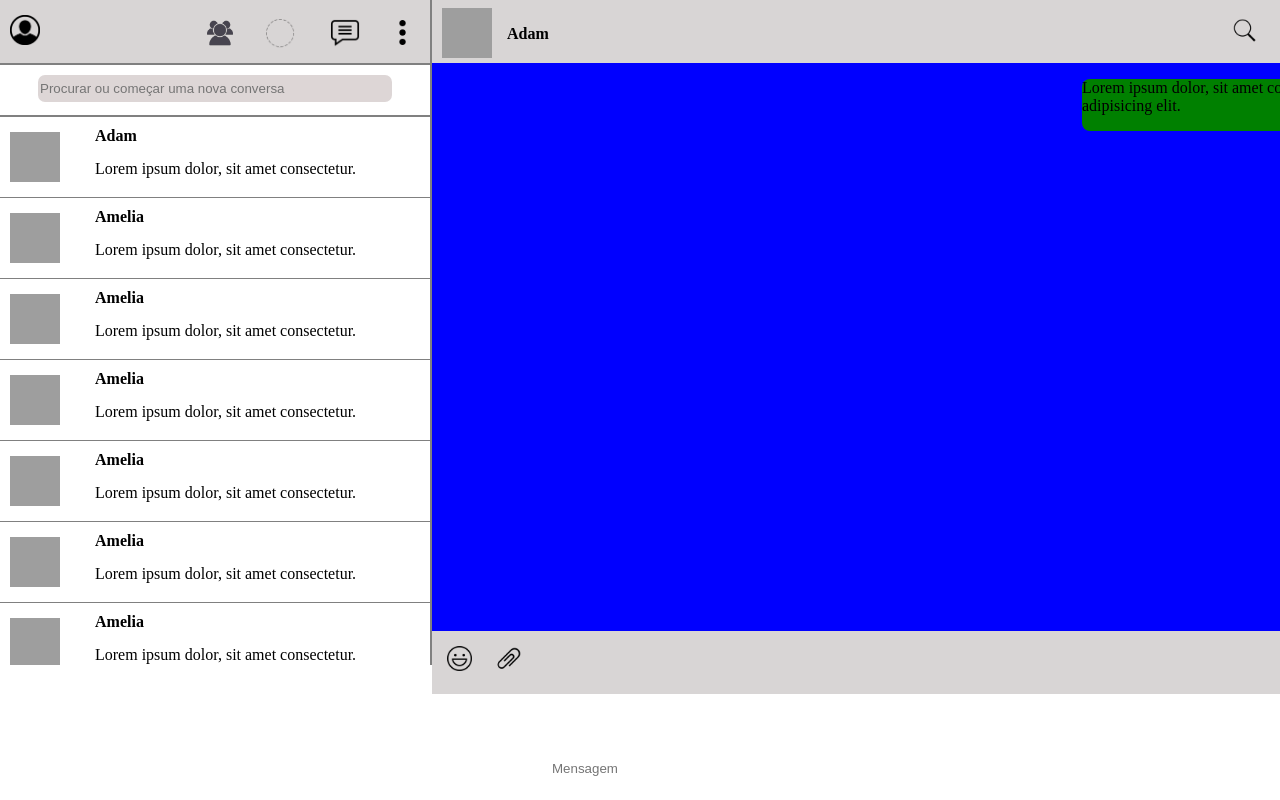
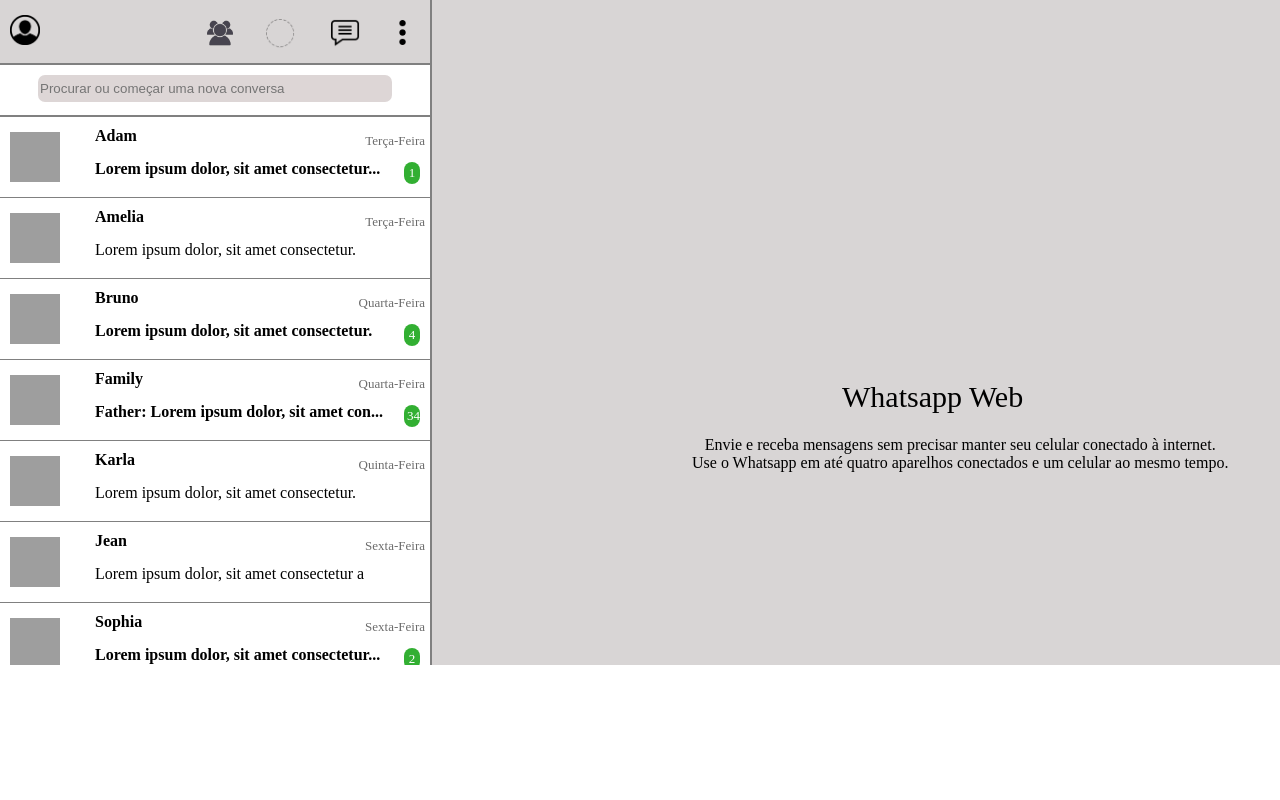
Before and after one commit to Vitor104/whatsappClone, a plain HTML site: page outrapagina/outra.html in a window 1280 px wide. Shown: the top 800 px of the page. Drawn offline with Linux system fonts and the light colour scheme; grey boxes are pictures that could not be loaded.

Commit message:
quase finalizando

```diff
--- a/outrapagina/css/outra.css
+++ b/outrapagina/css/outra.css
@@ -117,6 +117,16 @@
 {
     background-color: rgb(216, 213, 213, 0.18);
 }
+#dia
+{
+    margin: 0px;
+    padding: 0px;
+    position: absolute;
+    right: 5px;
+    font-size: 13px;
+    opacity: 0.58;
+    top: 16px;
+}
 .barra
 {
     text-align: center;
@@ -148,22 +158,31 @@
 }
 .figura
 {
-    display: none;
+    display: ;
     position: relative;
-    background-color: rgba(159, 255, 255, 0.88);
-    height: 300px;
-    width: 300px;
-    top: 150px;
-    left: 400px;
-    border-top-left-radius: 150px;
-    border-top-right-radius: 50px;
-    border-bottom-left-radius: 20px;
-    border-bottom-right-radius: 150px;
+    text-align: center;
+}
+.figuramsg
+{
+    position: absolute;
+    top: 350px;
+    left: 410px;
+    font-size: 30px;
+    font-weight: normal;
+    text-decoration: none;
+}
+.figuramsg2
+{
+    position: absolute;
+    top: 420px;
+    left: 260px;
+    font-weight: normal;
+    text-decoration: none;
 }
 .um
 {
-    display: ;
-    background-color: blue;
+    display: none;
+    background-color: rgb(173, 173, 184);
 }
 .configs
 {
@@ -212,7 +231,7 @@
     background-color: rgb(216, 213, 213);
     width: 100%;
     height: 63px;
-    margin-top: 500px;
+    margin-top: 398px;
 }
 .mic
 {
@@ -239,7 +258,7 @@
     height: 35px;
     width: 35px;
     margin: 0px;
-    padding-top: 10px;
+    padding-top: 12px;
     position: relative;
     left: 35px;
 }
@@ -248,7 +267,7 @@
    height: 25px;
    width: 25px;
    margin: 0px;
-   top: 15px;
+   top: 17px;
    position: relative;
    float: left;
    left: 15px;
@@ -260,7 +279,7 @@
 .primeira-mensagem
 {
     color: black;
-    background-color: green;
+    background-color: rgb(47, 182, 47);
     width: 260px;
     border-radius: 8px;
     margin-left: 650px;
@@ -275,7 +294,7 @@
 #hora
 {
     color: black;
-    background-color: green;
+    background-color: rgb(50, 175, 50);
     width: 30px;
     margin-left: 215px;
     margin-top: 0px;
@@ -283,3 +302,35 @@
     position: relative;
     bottom: 10px;
 }
+.segunda-mensagem
+{
+    background-color: white;
+    width: 260px;
+    margin-left: 20px;
+    border-radius: 8px;
+    border-top-left-radius: 0%;
+    color: black;
+    height: 52px;
+}
+#hora2
+{
+    color: black;
+    width: 30px;
+    margin-left: 210px;
+    position: relative;
+    bottom: 10px;
+    font-size: 13px;
+}
+#nmensagem
+{
+    background-color: rgb(50, 175, 50);
+    width: 10px;
+    position: absolute;
+    color: rgb(255, 255, 255);
+    right: 10px;
+    padding: 3px;
+    top: 45px;
+    border-radius: 15px;
+    font-size: 13px;
+    text-align: center;
+}
--- a/outrapagina/js/outra.js
+++ b/outrapagina/js/outra.js
@@ -2,7 +2,11 @@
 
 
 function myFunction () {
-    let teste = document.querySelector(".um");
-    teste.style.display = "block";
+    let conversa = document.querySelector(".um");
+    conversa.style.display = "block";
+    let numero = document.querySelector("#nmensagem");
+    numero.style.display = "none";
 
+    let principal = document.querySelector(".figura");
+    principal.style.display = "none";
 }
--- a/outrapagina/outra.html
+++ b/outrapagina/outra.html
@@ -24,7 +24,9 @@
             <article class="contatos-conversas" onclick="myFunction()"> <a href="#">
                 <img src="./img-conversa/conversa11.jpg" alt="">
                 <h4>Adam</h4>
-                <p>Lorem ipsum dolor, sit amet consectetur.</p>
+                <p id="dia">Terça-Feira</p>
+                <p id="nmensagem">1</p>
+                <p> <strong>Lorem ipsum dolor, sit amet consectetur...</strong></p>
             </a>
             </article>
 
@@ -32,6 +34,7 @@
                  <a href="#">
                     <img src="./img-conversa/conversa11.jpg" alt="">
                     <h4>Amelia</h4>
+                    <p id="dia">Terça-Feira</p>
                     <p>Lorem ipsum dolor, sit amet consectetur.</p>
                 </a>
             </article>
@@ -39,7 +42,28 @@
             <article class="contatos-conversas">
                 <a href="#">
                     <img src="./img-conversa/conversa11.jpg" alt="">
-                    <h4>Amelia</h4>
+                    <h4>Bruno</h4>
+                    <p id="dia">Quarta-Feira</p>
+                    <p id="nmensagem">4</p>
+                    <p><strong>Lorem ipsum dolor, sit amet consectetur.</strong></p>
+                </a>
+            </article>
+
+            <article class="contatos-conversas">
+                <a href="#">
+                    <img src="./img-conversa/conversa11.jpg" alt="">
+                    <h4>Family</h4>
+                    <p id="dia">Quarta-Feira</p>
+                    <p id="nmensagem">34</p>
+                    <p><strong>Father: Lorem ipsum dolor, sit amet con...</strong></p>
+                </a>
+            </article>
+
+            <article class="contatos-conversas">
+                <a href="#">
+                    <img src="./img-conversa/conversa11.jpg" alt="">
+                    <h4>Karla</h4>
+                    <p id="dia">Quinta-Feira</p>
                     <p>Lorem ipsum dolor, sit amet consectetur.</p>
                 </a>
             </article>
@@ -47,39 +71,29 @@
             <article class="contatos-conversas">
                 <a href="#">
                     <img src="./img-conversa/conversa11.jpg" alt="">
-                    <h4>Amelia</h4>
-                    <p>Lorem ipsum dolor, sit amet consectetur.</p>
+                    <h4>Jean</h4>
+                    <p id="dia">Sexta-Feira</p>
+                    <p>Lorem ipsum dolor, sit amet consectetur a</p>
                 </a>
             </article>
 
             <article class="contatos-conversas">
                 <a href="#">
                     <img src="./img-conversa/conversa11.jpg" alt="">
-                    <h4>Amelia</h4>
-                    <p>Lorem ipsum dolor, sit amet consectetur.</p>
-                </a>
-            </article>
-
-            <article class="contatos-conversas">
-                <a href="#">
-                    <img src="./img-conversa/conversa11.jpg" alt="">
-                    <h4>Amelia</h4>
-                    <p>Lorem ipsum dolor, sit amet consectetur.</p>
-                </a>
-            </article>
-
-            <article class="contatos-conversas">
-                <a href="#">
-                    <img src="./img-conversa/conversa11.jpg" alt="">
-                    <h4>Amelia</h4>
-                    <p>Lorem ipsum dolor, sit amet consectetur.</p>
+                    <h4>Sophia</h4>
+                    <p id="dia">Sexta-Feira</p>
+                    <p id="nmensagem">2</p>
+                    <p id="msg"><strong>Lorem ipsum dolor, sit amet consectetur...</strong></p>
                 </a>
             </article>
         </section>
     </aside>
 
     <main class="principal">
-        <div class="figura"></div>
+        <div class="figura">
+            <h3 class="figuramsg">Whatsapp Web</h3>
+            <p class="figuramsg2">Envie e receba mensagens sem precisar manter seu celular conectado à internet. <br> Use o Whatsapp em até quatro aparelhos conectados e um celular ao mesmo tempo.</p>
+        </div>
 
         <section class="um">
             <div class="header-conversa">
@@ -91,12 +105,7 @@
 
             <div class="chat">
                 <p class="primeira-mensagem">Lorem ipsum dolor, sit amet consectetur adipisicing elit. <br> <span id="hora">12:23</span></p>
-
-
-
-                <!--
-                <div class="primeira-mensagem"></div>
-                -->
+                <p class="segunda-mensagem">Lorem ipsum dolor sit amet consectetur adipisicing elit. <br> <span id="hora2">12:23</span></p>
             </div>
 
             <div class="footer-conversa">
```
